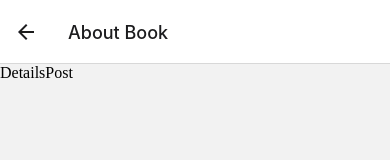
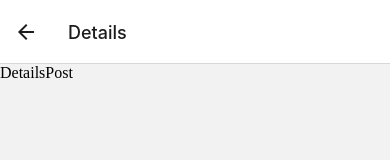
Before and after one commit to Iryna-Vyshniak/SimpleNews, a React Native app: screen /DetailsPost in a window 390 px wide. Shown: the top 160 px of the page. Built offline with nearby package versions, Linux system fonts and the light colour scheme.

Commit message:
add Stack.Screen for DetailsPost

```diff
--- a/screens/Navigation.jsx
+++ b/screens/Navigation.jsx
@@ -1,20 +1,18 @@
-import { createNativeStackNavigator } from '@react-navigation/native-stack';
+import 'react-native-gesture-handler';
+import React from 'react';
 import { NavigationContainer } from '@react-navigation/native';
+import { createStackNavigator } from '@react-navigation/stack';
 import { Home } from './Home';
 import DetailsPost from './DetailsPost';
 
-const Stack = createNativeStackNavigator();
+const Stack = createStackNavigator();
 
 const Navigation = () => {
   return (
     <NavigationContainer>
       <Stack.Navigator>
         <Stack.Screen name='Home' component={Home} options={{ title: 'Bestsellers' }} />
-        <Stack.Screen
-          name='DetailsPost'
-          component={DetailsPost}
-          options={{ title: 'About Book' }}
-        />
+        <Stack.Screen name='DetailsPost' component={DetailsPost} options={{ title: 'Details' }} />
       </Stack.Navigator>
     </NavigationContainer>
   );
```
